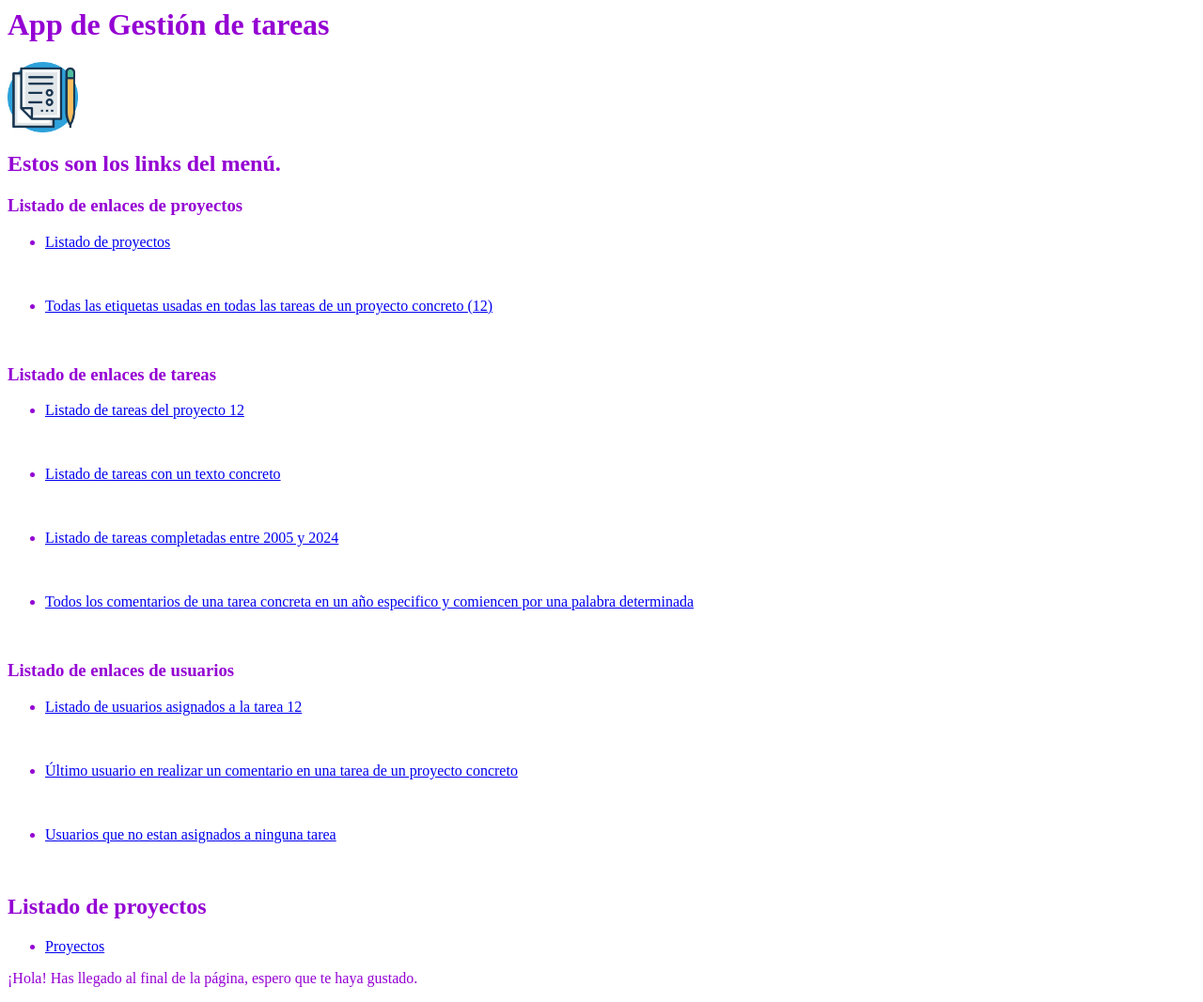
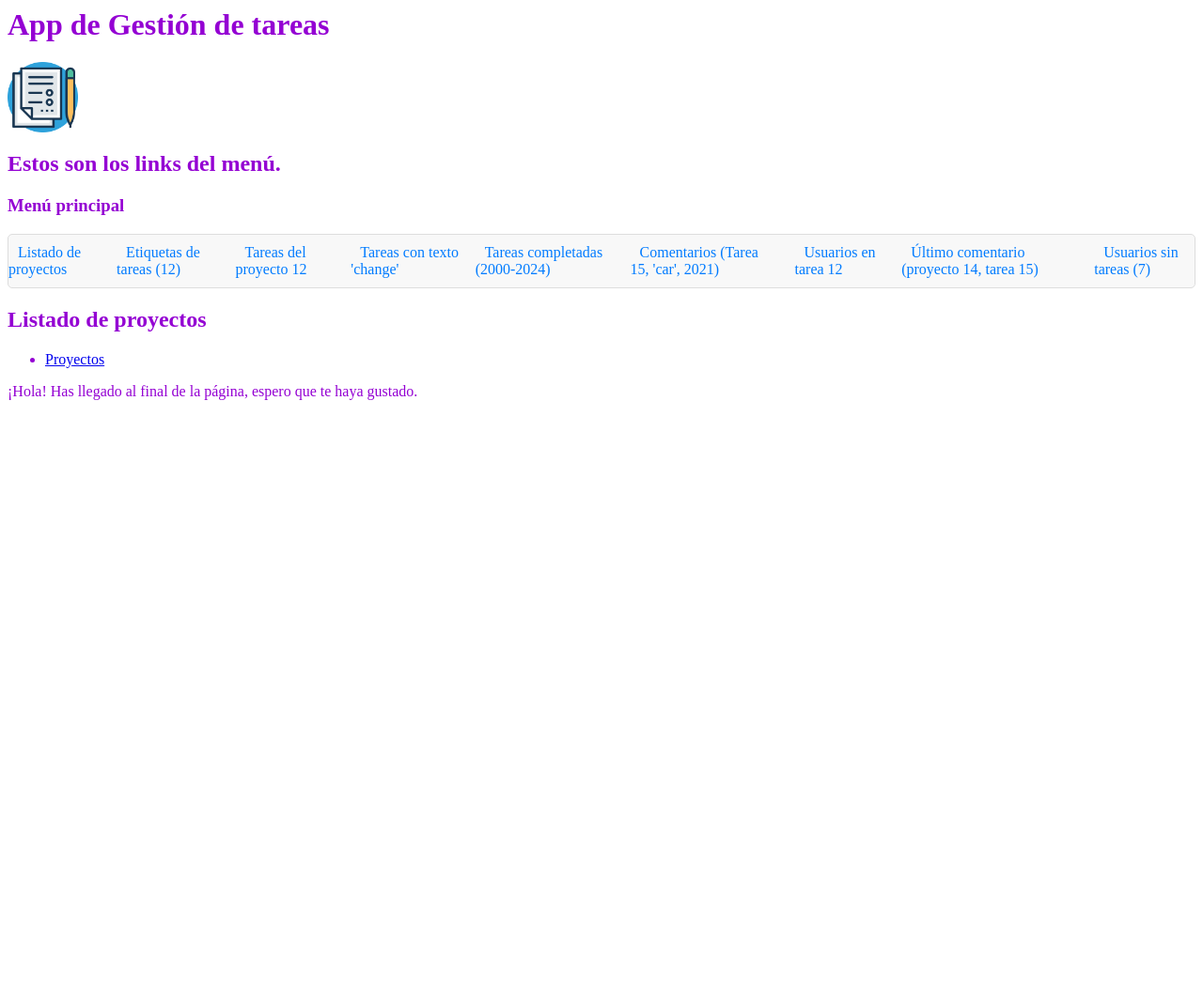
Before and after one commit to Joaquin-DAW/Tarea-Creacion-de-URls-Vistas-y-QuerySet, a Django app: page / in a window 1280 px wide. Shown: the whole page at 94% size. After the commit the page ends 426 px from the top, so only its background shows below. Run offline with Django 5.2, Linux system fonts and the light colour scheme.

Commit message:
Actualizacion

```diff
--- a/GestionTareas/static/css/style.css
+++ b/GestionTareas/static/css/style.css
@@ -1,3 +1,37 @@
 h1, h2, h3, li, p {
     color:darkviolet;
 }
+
+.menu-horizontal {
+    display: flex;
+    justify-content: center;
+    background-color: #f8f8f8;
+    padding: 10px 0;
+    border: 1px solid #ddd;
+    border-radius: 5px;
+}
+
+.menu-horizontal ul {
+    list-style: none;
+    display: flex;
+    gap: 15px; /* Espacio entre enlaces */
+    margin: 0;
+    padding: 0;
+}
+
+.menu-horizontal li {
+    display: inline;
+}
+
+.menu-horizontal a {
+    text-decoration: none;
+    color: #007bff;
+    padding: 5px 10px;
+    border-radius: 3px;
+    transition: background-color 0.3s ease, color 0.3s ease;
+}
+
+.menu-horizontal a:hover {
+    background-color: #007bff;
+    color: #fff;
+}
--- a/GestionTareas/templates/estructura/menu.html
+++ b/GestionTareas/templates/estructura/menu.html
@@ -1,36 +1,21 @@
+{% load static %}
+<link rel="stylesheet" href="{% static 'css/style.css' %}">
+<h2>Estos son los links del menú.</h2>
+
+<h3>Menú principal</h3>
+<nav class="menu-horizontal">
+    <ul>
+        <li><a href="{% url 'lista_proyectos' %}">Listado de proyectos</a></li>
+        <li><a href="{% url 'lista_etiquetas_tareas_proyecto' 12 %}">Etiquetas de tareas (12)</a></li>
+        <li><a href="{% url 'lista_tarea_asignada' 12 %}">Tareas del proyecto 12</a></li>
+        <li><a href="{% url 'lista_tarea_texto' 'change' %}">Tareas con texto 'change'</a></li>
+        <li><a href="{% url 'lista_tareas_completadas' 2000 2024 %}">Tareas completadas (2000-2024)</a></li>
+        <li><a href="{% url 'comentarios_tarea' 15 'car' 2021 %}">Comentarios (Tarea 15, 'car', 2021)</a></li>
+        <li><a href="{% url 'lista_usuarios_asignados' 12 %}">Usuarios en tarea 12</a></li>
+        <li><a href="{% url 'ultimo_comentario_usuario' 14 15 %}">Último comentario (proyecto 14, tarea 15)</a></li>
+        <li><a href="{% url 'lista_usuarios_no_asignados' 7 %}">Usuarios sin tareas (7)</a></li>
+    </ul>
+</nav>
 
 
-<h2>Estos son los links del menú.</h2>
-
-        <h3>Listado de enlaces de proyectos</h3>
-        <ul>
-            <li><a href="{% url 'lista_proyectos' %}">Listado de proyectos</a></li>
-        </ul><br>
-        <ul>
-            <li><a href="{% url 'lista_etiquetas_tareas_proyecto' 12 %}">Todas las etiquetas usadas en todas las tareas de un proyecto concreto (12)</a></li>
-        </ul><br>
-        <h3>Listado de enlaces de tareas</h3>
-        <ul>
-            <li><a href="{% url 'lista_tarea_asignada' 12 %}">Listado de tareas del proyecto 12</a></li>
-        </ul><br>
-        <ul>
-            <li><a href="{% url 'lista_tarea_texto' "change" %}">Listado de tareas con un texto concreto</a></li>
-        </ul><br>
-        <ul>
-            <li><a href="{% url 'lista_tareas_completadas' 2000 2024 %}">Listado de tareas completadas entre 2005 y 2024</a></li>
-        </ul><br>
-        <ul>
-            <li><a href="{% url 'comentarios_tarea' 15 "car" 2021 %}">Todos los comentarios de una tarea concreta en un año especifico y comiencen por una palabra determinada</a></li>
-        </ul><br>
-        <h3>Listado de enlaces de usuarios</h3>
-        <ul>
-            <li><a href="{% url 'lista_usuarios_asignados' 12 %}">Listado de usuarios asignados a la tarea 12</a></li>
-        </ul><br>
-        <ul>
-            <li><a href="{% url 'ultimo_comentario_usuario' 14 15 %}">Último usuario en realizar un comentario en una tarea de un proyecto concreto</a></li>
-        </ul><br>
-        <ul>
-            <li><a href="{% url 'lista_usuarios_no_asignados' 7 %}">Usuarios que no estan asignados a ninguna tarea</a></li>
-        </ul><br>
-
 <!-- - **Punto 1** cumplido: Este archivo contiene el menú de navegación superior con los links necesarios.-->
```
